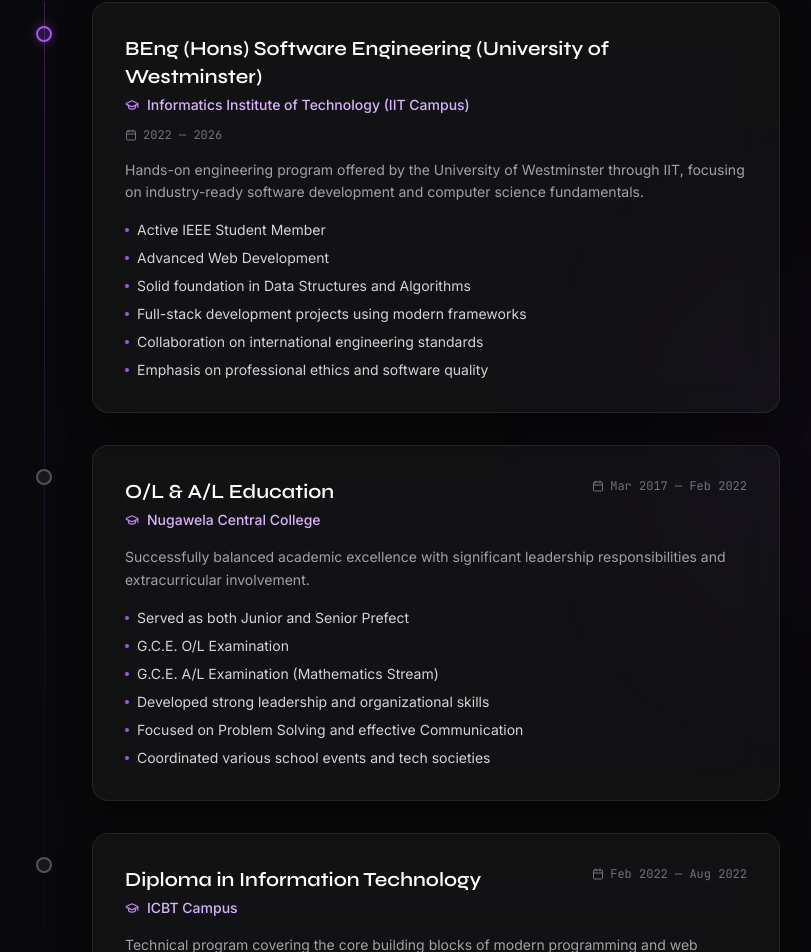
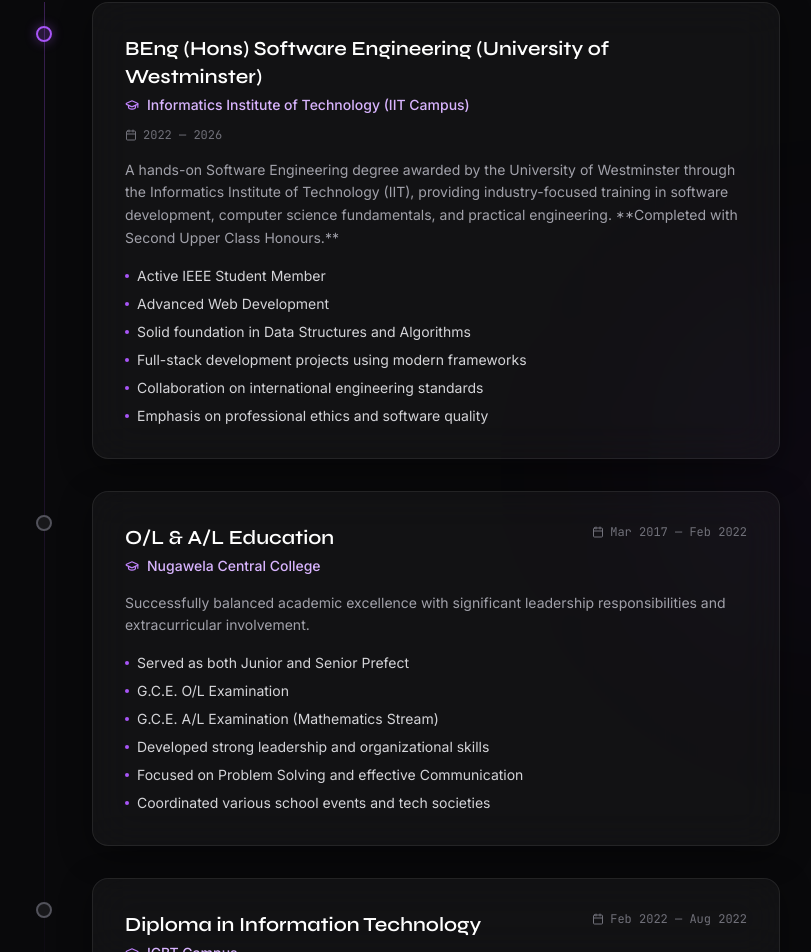
Before and after one commit to SL-Nimaya02/nimaya_hansani, a React (Vite) app: page / in a window 1280 px wide. Shown: the part 3604-4556 px from the top of the page, without its empty margins (244-1055 px from the left). Built offline with nearby package versions, Linux system fonts and the light colour scheme.

Commit message:
Update EducationSection.tsx

```diff
--- a/src/components/EducationSection.tsx
+++ b/src/components/EducationSection.tsx
@@ -18,7 +18,7 @@
     institution: 'Informatics Institute of Technology (IIT Campus)',
     period: '2022 — 2026',
     description:
-      'Hands-on engineering program offered by the University of Westminster through IIT, focusing on industry-ready software development and computer science fundamentals.',
+      'A hands-on Software Engineering degree awarded by the University of Westminster through the Informatics Institute of Technology (IIT), providing industry-focused training in software development, computer science fundamentals, and practical engineering. **Completed with Second Upper Class Honours.**',
     highlights: [
       'Active IEEE Student Member',
       'Advanced Web Development',
```
